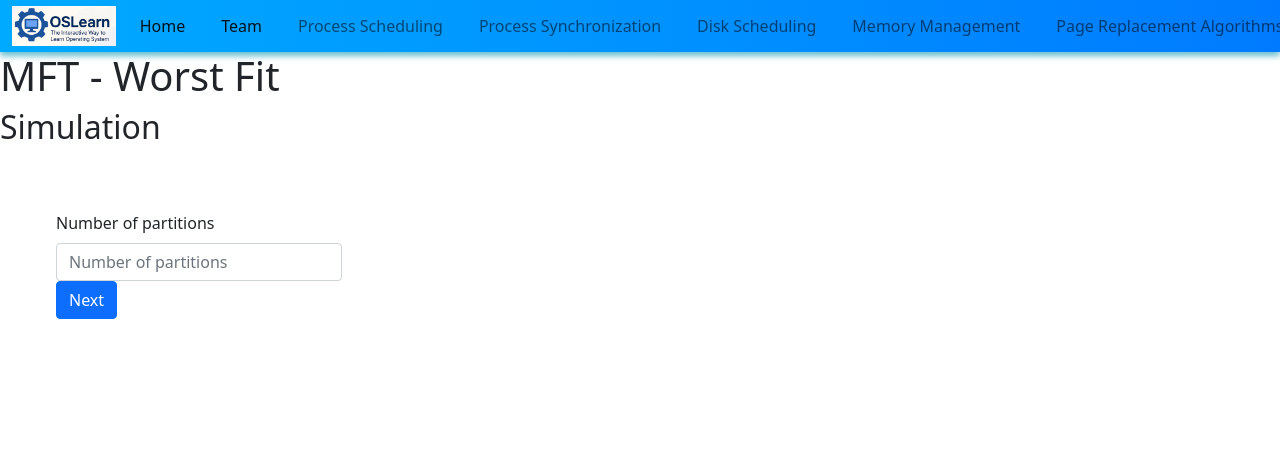
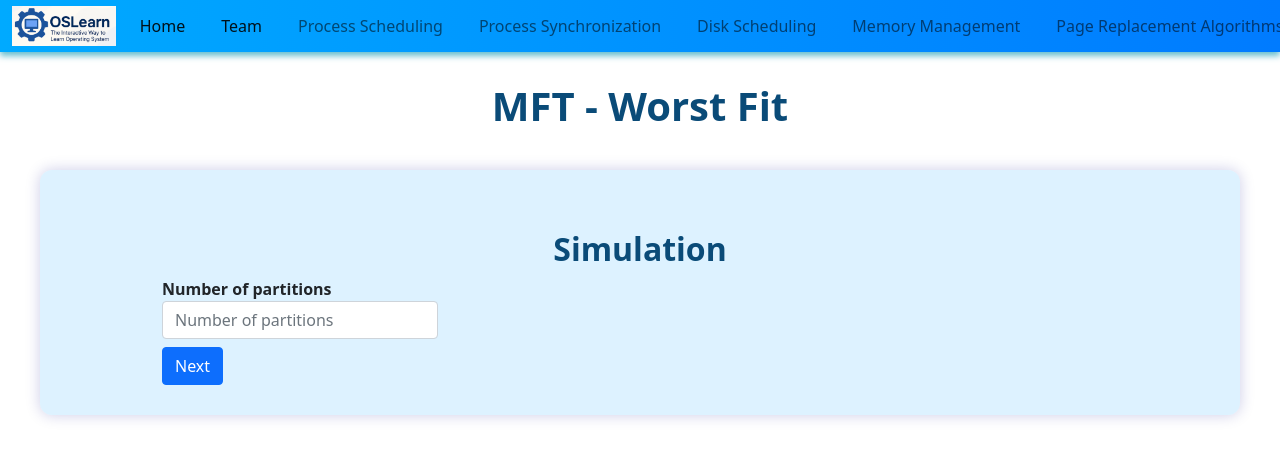
Before and after one commit to VarshiniAdurti28/OSLearn, a Flask app: page /memory-allocation/mft/worst-fit in a window 1280 px wide; the page is wider, and only the part inside the window is pictured. Shown: the top 459 px of that part. Run offline with Flask 2, Linux system fonts and the light colour scheme.

Commit message:
Update mft_base.html

```diff
--- a/app/templates/memory_allocation/mft/mft_base.html
+++ b/app/templates/memory_allocation/mft/mft_base.html
@@ -5,8 +5,9 @@
 {% endblock %}
 
 {% block style %}
+<style>
     table {
-    font-family: arial, sans-serif;
+        font-family: Arial, sans-serif;
         border-collapse: collapse;
         width: 100%;
     }
@@ -20,6 +21,42 @@ td, th {
     tr:nth-child(even) {
         background-color: #dddddd;
     }
+
+    h1, h2 {
+        text-align: center;
+        font-weight: bold;
+        margin-top: 30px;
+        color: #0a4b78;
+    }
+
+    section {
+        margin: 40px auto;
+        max-width: 1200px;
+        padding: 30px;
+        background-color: rgba(144, 213, 255, 0.3);
+        border-radius: 12px;
+        box-shadow: 0 0 15px rgba(0, 0, 139, 0.2);
+    }
+
+    .form-group label {
+        font-weight: 600;
+    }
+
+    .row {
+        display: flex;
+        flex-wrap: wrap;
+        gap: 40px;
+        justify-content: center;
+    }
+
+    .col-md-3 {
+        min-width: 300px;
+    }
+
+    #canvas {
+        margin-top: 30px;
+    }
+</style>
 {% endblock %}
 
 {% block body %}
@@ -27,33 +64,27 @@ tr:nth-child(even) {
 <section>
     <h2>Simulation</h2>
     <div class="row">
-        <div class="col-md-3  m-5">
-            <div class="m-2">
+        <div class="col-md-3">
             <div class="form-group">
-                    <label class="form-label">Number of partitions</label>
+                <label>Number of partitions</label>
                 <input type="text" class="form-control" id="num-parts" placeholder="Number of partitions">
+                <button type="submit" class="btn btn-primary mt-2" id="num-parts-btn">Next</button>
             </div>
-                <button type="submit" class="btn btn-primary" id="num-parts-btn">Next</button>
+            <div id="parts-size-form"></div>
         </div>
-            <div id="parts-size-form" class="m-2">
+
+        <div class="col-md-3">
+            <div id="add-rem-pro-btns"></div>
+            <div id="add-rem-pro"></div>
+            <div id="canvas"></div>
+        </div>
+
+        <div class="col-md-3">
+            <div id="input-q-table"></div>
         </div>
     </div>
-        <div class="col-md-3 m-5">
-            <div id="add-rem-pro-btns">
-            </div>
-            <div class="m-2" id="add-rem-pro">
-            </div>
-            <div id="canvas" class="ml-5 mt-5">
-            </div>
-        </div>
-        <div class="col-md-3 m-5">
-            <div id="input-q-table">
-            </div>
-        </div>
-    </div>
-    {% block algo_link %}
-    {% endblock %}
-    {% block sim %}
-    {% endblock %}
+
+    {% block algo_link %}{% endblock %}
+    {% block sim %}{% endblock %}
 </section>
 {% endblock %}
```
Lines whose indentation alone changed are shown as unchanged.
